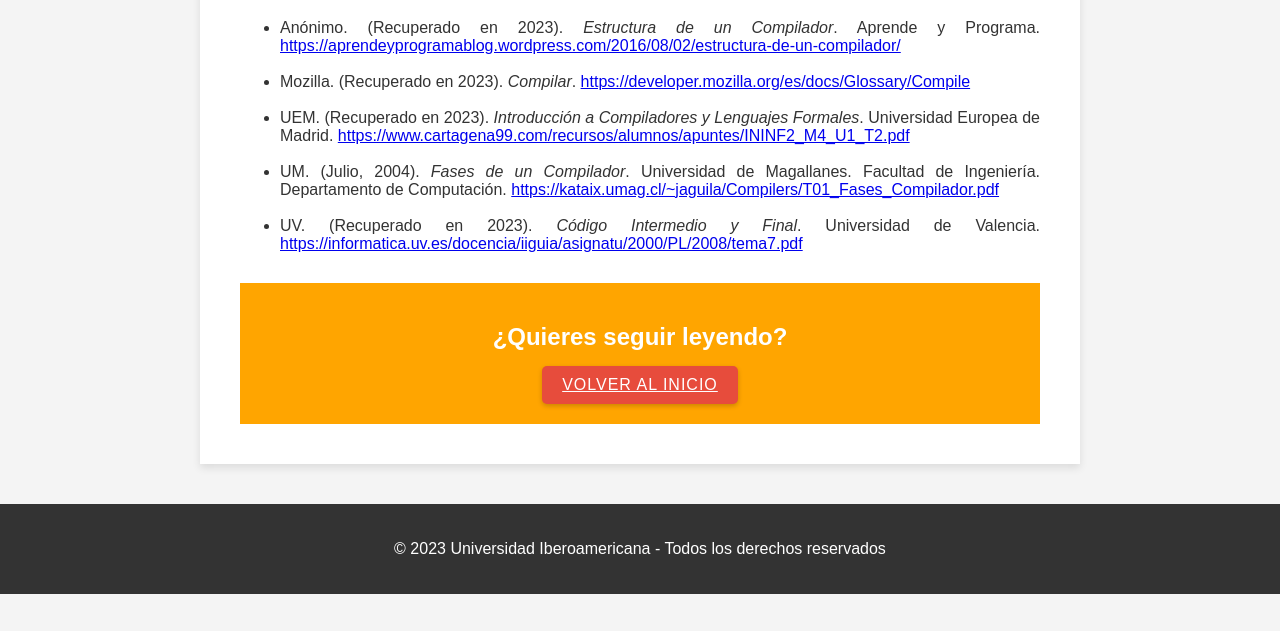
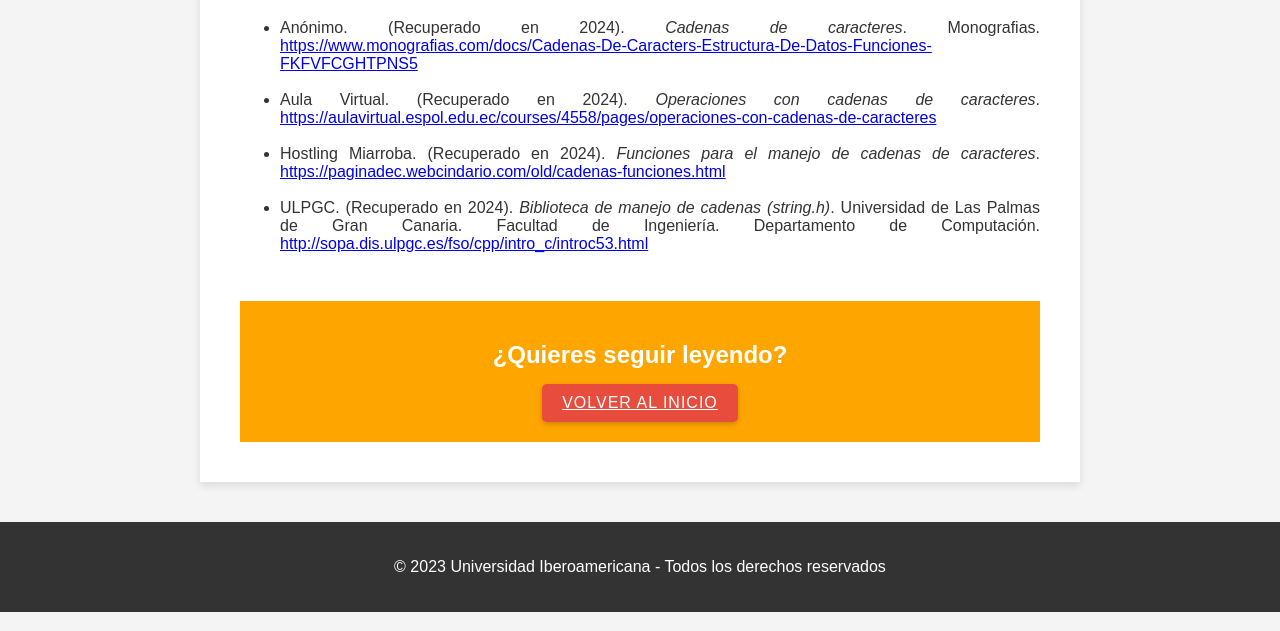
Before and after one commit to cadara-unibe/cadara-unibe.github.io, a plain HTML site: page blog-references.html in a window 1280 px wide. Shown: the part 189-820 px from the top of the page. Drawn offline with Linux system fonts and the light colour scheme.

Commit message:
update references blog

```diff
--- a/blog-references.html
+++ b/blog-references.html
@@ -15,15 +15,15 @@
     <div class="content-container">
         <h1>Referencias Bibliográficas.</h1>
         <ul>
-            <li>Anónimo. (Recuperado en 2023). <em>Estructura de un Compilador</em>. Aprende y Programa. <a href="https://aprendeyprogramablog.wordpress.com/2016/08/02/estructura-de-un-compilador/" target="_blank">https://aprendeyprogramablog.wordpress.com/2016/08/02/estructura-de-un-compilador/</a></li>
+            <li>Anónimo. (Recuperado en 2024). <em>Cadenas de caracteres</em>. Monografias. <a href="https://www.monografias.com/docs/Cadenas-De-Caracters-Estructura-De-Datos-Funciones-FKFVFCGHTPNS5" target="_blank">https://www.monografias.com/docs/Cadenas-De-Caracters-Estructura-De-Datos-Funciones-FKFVFCGHTPNS5</a></li>
             <br/>
-            <li>Mozilla. (Recuperado en 2023). <em>Compilar</em>. <a href="https://developer.mozilla.org/es/docs/Glossary/Compile" target="_blank">https://developer.mozilla.org/es/docs/Glossary/Compile</a></li>
+            <li>Aula Virtual. (Recuperado en 2024). <em>Operaciones con cadenas de caracteres</em>. <a href="https://aulavirtual.espol.edu.ec/courses/4558/pages/operaciones-con-cadenas-de-caracteres" target="_blank">https://aulavirtual.espol.edu.ec/courses/4558/pages/operaciones-con-cadenas-de-caracteres</a></li>
             <br/>
-            <li>UEM. (Recuperado en 2023). <em>Introducción a Compiladores y Lenguajes Formales</em>. Universidad Europea de Madrid. <a href="https://www.cartagena99.com/recursos/alumnos/apuntes/ININF2_M4_U1_T2.pdf" target="_blank">https://www.cartagena99.com/recursos/alumnos/apuntes/ININF2_M4_U1_T2.pdf</a></li>
+            <li>Hostling Miarroba. (Recuperado en 2024). <em>Funciones para el manejo de cadenas de caracteres</em>. <a href="https://paginadec.webcindario.com/old/cadenas-funciones.html" target="_blank">https://paginadec.webcindario.com/old/cadenas-funciones.html</a></li>
             <br/>
-            <li>UM. (Julio, 2004). <em>Fases de un Compilador</em>. Universidad de Magallanes. Facultad de Ingeniería. Departamento de Computación. <a href="https://kataix.umag.cl/~jaguila/Compilers/T01_Fases_Compilador.pdf" target="_blank">https://kataix.umag.cl/~jaguila/Compilers/T01_Fases_Compilador.pdf</a></li>
+            <li>ULPGC. (Recuperado en 2024). <em>Biblioteca de manejo de cadenas (string.h)</em>. Universidad de Las Palmas de Gran Canaria. Facultad de Ingeniería. Departamento de Computación. <a href="http://sopa.dis.ulpgc.es/fso/cpp/intro_c/introc53.html" target="_blank">http://sopa.dis.ulpgc.es/fso/cpp/intro_c/introc53.html</a></li>
             <br/>
-            <li>UV. (Recuperado en 2023). <em>Código Intermedio y Final</em>. Universidad de Valencia. <a href="https://informatica.uv.es/docencia/iiguia/asignatu/2000/PL/2008/tema7.pdf" target="_blank">https://informatica.uv.es/docencia/iiguia/asignatu/2000/PL/2008/tema7.pdf</a></li>
+
         </ul>
         <section class="cta-section">
             <h2>¿Quieres seguir leyendo?</h2>
```
